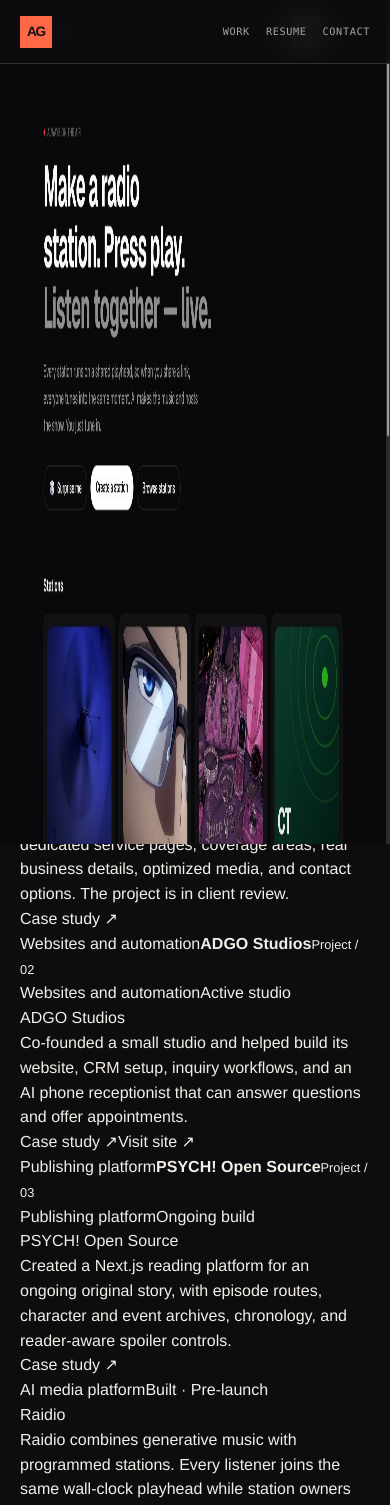
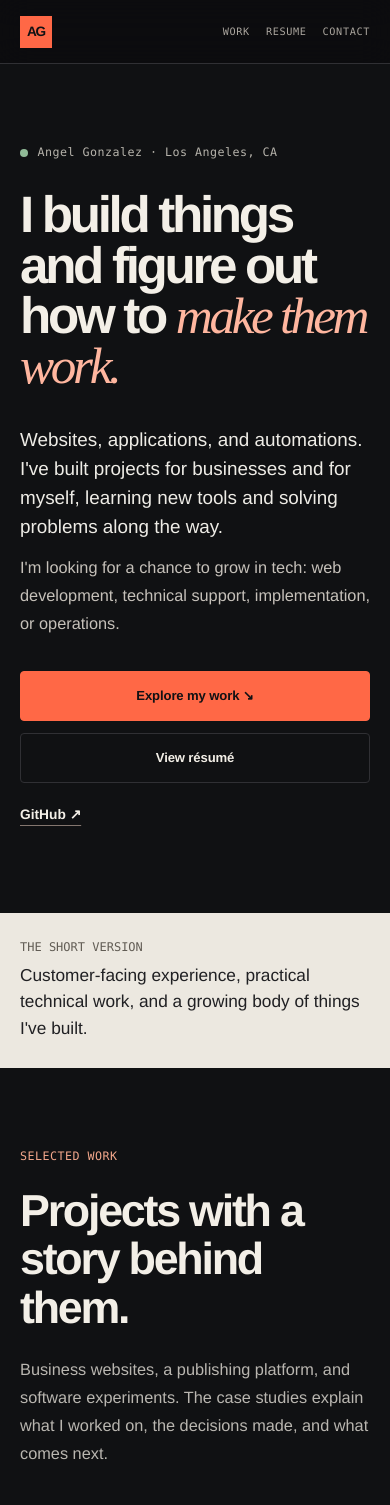
Before and after one commit to hellsangel05/portfolio-site, a Next.js app: page / in a window 390 px wide. Shown: the top 1505 px of the page. Built offline with nearby package versions, Linux system fonts and the light colour scheme.

Commit message:
Style a clean responsive job-search homepage

```diff
--- a/app/globals.css
+++ b/app/globals.css
@@ -1267,3 +1267,95 @@ ul { margin: 0; padding: 0; }
   .resume-role h3 { font-size: 17pt; }
   .resume-products article, .resume-skills article, .earlier-grid article { min-height: 0; break-inside: avoid; padding: 12pt; }
 }
+
+
+/* Job-search portfolio */
+.job-home { background: #101113; }
+.job-home .button { border-radius: 4px; }
+.job-hero { min-height: 690px; padding-block: clamp(5rem, 11vw, 10rem); display: grid; grid-template-columns: minmax(0, 1.5fr) minmax(255px, .65fr); gap: clamp(3rem, 7vw, 8rem); align-items: center; }
+.job-kicker,.job-small-label,.job-other-projects article > div > span { font: .73rem/1.5 var(--mono); color: #b7b4ac; letter-spacing: .04em; }
+.job-kicker { display: flex; align-items: center; gap: .6rem; margin-bottom: 1.8rem; }
+.job-status-dot { width: 8px; height: 8px; border-radius: 50%; background: #91bb98; }
+.job-hero h1 { max-width: 13ch; font-size: clamp(3.6rem, 6.8vw, 7.2rem); line-height: .98; font-weight: 660; letter-spacing: -.065em; margin: 0; }
+.job-hero h1 em { color: #ffb69f; font-family: var(--serif); font-weight: 500; }
+.job-lead { max-width: 43rem; margin: 2.1rem 0 .8rem; color: #eeece6; font-size: clamp(1.18rem, 1.75vw, 1.5rem); line-height: 1.55; }
+.job-sub { max-width: 42rem; color: #c5c0b9; font-size: 1.02rem; line-height: 1.7; }
+.job-actions { display: flex; flex-wrap: wrap; align-items: center; gap: .8rem; margin-top: 2.1rem; }
+.job-simple-link { font-size: .86rem; font-weight: 700; margin-left: .65rem; text-decoration: underline; text-decoration-color: #84766f; text-underline-offset: 6px; }
+.job-hero-aside { border-top: 2px solid var(--accent); padding-top: 1.4rem; }
+.job-hero-aside .job-small-label { text-transform: uppercase; margin-bottom: 1.3rem; }
+.job-aside-list p { display: flex; align-items: baseline; gap: 1rem; border-bottom: 1px solid #393a3e; padding: .95rem 0; margin: 0; font-size: 1.05rem; }
+.job-aside-list span { color: #f5a48c; font: .7rem var(--mono); }
+.job-aside-end { margin: 1.8rem 0 0; color: #bab3ad; font: italic 1.3rem/1.5 var(--serif); }
+.job-band { background: #ece8e0; color: #202023; }
+.job-band .section-shell { padding-block: 1.65rem; display: grid; grid-template-columns: minmax(135px, .23fr) 1fr; align-items: center; gap: 2rem; }
+.job-band span { font: .75rem var(--mono); color: #615c54; text-transform: uppercase; }
+.job-band p { margin: 0; font-size: clamp(1.08rem, 1.9vw, 1.4rem); font-weight: 500; }
+.job-section { padding-block: clamp(5rem, 8vw, 8rem); }
+.job-section-intro { display: grid; grid-template-columns: minmax(0, 1.15fr) minmax(240px, .6fr); align-items: end; gap: 3rem; margin-bottom: 3.2rem; }
+.job-section-intro .job-small-label, .job-about .job-small-label, .job-contact > .job-small-label { color: #f4a88c; text-transform: uppercase; margin-bottom: 1.25rem; }
+.job-section-intro h2, .job-about h2, .job-contact h2 { font-size: clamp(2.8rem, 5vw, 4.9rem); max-width: 15ch; margin: 0; font-weight: 640; letter-spacing: -.05em; line-height: 1.08; }
+.job-section-intro > p { margin: 0; color: #b9b6b0; line-height: 1.72; font-size: 1.02rem; }
+.job-project-grid { display: grid; grid-template-columns: repeat(2, minmax(0, 1fr)); gap: 1.4rem; }
+.job-project-card { display: flex; flex-direction: column; border: 1px solid #3a3b40; background: #1b1c20; border-radius: 7px; overflow: hidden; }
+.job-project-art { height: clamp(240px, 28vw, 375px); position: relative; display: block; overflow: hidden; background: #293138; }
+.job-project-art img { object-fit: cover; transition: transform .45s ease; }
+.job-project-art:hover img { transform: scale(1.03); }
+.job-project-art-text { position: absolute; inset: 0; background: radial-gradient(circle at 75% 22%, #ffffff1d, transparent 42%), linear-gradient(130deg, #193c43, #0e171f 85%); display: flex; flex-direction: column; justify-content: space-between; padding: clamp(1.4rem, 3vw, 2.6rem); }
+.job-card-1 .job-project-art-text { background: radial-gradient(circle at 72% 20%, #ffffff1b, transparent 42%), linear-gradient(130deg, #262e49, #101321 85%); }
+.job-card-2 .job-project-art-text { background: radial-gradient(circle at 72% 20%, #ffffff1b, transparent 42%), linear-gradient(130deg, #522d33, #1d171c 85%); }
+.job-project-art-text span,.job-project-art-text small { font: .73rem var(--mono); color: #d4d6d2; letter-spacing: .03em; }
+.job-project-art-text strong { max-width: 85%; font-size: clamp(2.7rem, 4.2vw, 4.8rem); font-weight: 660; line-height: .98; letter-spacing: -.06em; }
+.job-project-info { display: flex; flex-direction: column; flex: 1; padding: clamp(1.4rem, 3vw, 2.5rem); }
+.job-project-meta { display: flex; flex-wrap: wrap; justify-content: space-between; gap: .8rem; font: .7rem var(--mono); color: #b5b4b1; }
+.job-project-meta span:last-child { color: #f4b09a; }
+.job-project-info h3 { margin: 1.2rem 0 .9rem; font-size: clamp(1.85rem, 2.8vw, 2.8rem); line-height: 1.07; letter-spacing: -.045em; }
+.job-project-info > p { color: #c3c0ba; line-height: 1.72; max-width: 35rem; }
+.job-project-links { display: flex; flex-wrap: wrap; gap: 1.7rem; margin-top: auto; padding-top: 1.2rem; }
+.job-project-links a { font-size: .85rem; font-weight: 700; text-decoration: underline; text-decoration-color: #7b7a79; text-underline-offset: 5px; }
+.job-more { border-top: 1px solid #353638; padding-top: 5rem; }
+.job-other-projects { border-top: 1px solid #36373c; }
+.job-other-projects article { display: grid; grid-template-columns: minmax(200px, .75fr) 1fr 35px; align-items: center; padding: 1.65rem .25rem; border-bottom: 1px solid #36373c; gap: 2rem; }
+.job-other-projects h3 { margin: .45rem 0 0; font-size: clamp(1.5rem, 2.5vw, 2.2rem); letter-spacing: -.04em; }
+.job-other-projects article > p { margin: 0; color: #b9b6b0; line-height: 1.62; }
+.job-more-arrow { font-size: 1.4rem; text-align: right; color: #f8a88b; }
+.job-light { color: #242426; background: #ece8e0; }
+.job-light .job-small-label { color: #a35235; }
+.job-light .job-section-intro > p { color: #56514d; }
+.job-skills { display: grid; grid-template-columns: repeat(3, minmax(0, 1fr)); gap: 2.3rem; }
+.job-skills article { border-top: 1px solid #a9a39b; padding: 2rem 0 1rem; }
+.job-skills h3 { font-size: 1.4rem; letter-spacing: -.025em; margin: 0 0 1rem; }
+.job-skills p { margin: 0; color: #615d57; line-height: 1.7; }
+.job-stack { margin: 2.5rem 0 0; padding-top: 1.6rem; border-top: 1px solid #c5bfb6; color: #524e49; font-size: .95rem; line-height: 1.8; }
+.job-experience-list { border-top: 1px solid #39393e; }
+.job-experience-list article { display: grid; grid-template-columns: minmax(220px, .75fr) 1fr; gap: 3rem; border-bottom: 1px solid #39393e; padding: 2rem 0; }
+.job-experience-list span { font: .72rem var(--mono); color: #f8a88b; }
+.job-experience-list h3 { margin: .45rem 0 0; font-size: 1.5rem; }
+.job-experience-list p { color: #c4c0b9; margin: 0; line-height: 1.8; }
+.job-about { padding-block: clamp(5rem, 10vw, 9rem); background: #232427; }
+.job-about-grid { display: grid; grid-template-columns: 1fr 1fr; gap: 4rem; }
+.job-about-grid > div:last-child { color: #cbc6c0; font-size: 1.06rem; line-height: 1.85; }
+.job-about-grid > div:last-child p { margin-bottom: 1.5rem; }
+.job-contact > p:not(.job-small-label) { max-width: 42rem; margin: 1.5rem 0 0; color: #c1bbb5; font-size: 1.05rem; line-height: 1.75; }
+@media (max-width: 1000px) {
+  .job-hero { grid-template-columns: 1fr; gap: 3rem; min-height: 0; }
+  .job-hero-aside { max-width: 540px; }
+  .job-section-intro { grid-template-columns: 1fr; gap: 1.5rem; }
+  .job-project-art { height: 260px; }
+}
+@media (max-width: 700px) {
+  .job-hero h1 { font-size: clamp(3.2rem, 11vw, 5.3rem); }
+  .job-hero-aside { display: none; }
+  .job-band .section-shell { grid-template-columns: 1fr; gap: .5rem; }
+  .job-project-grid, .job-skills, .job-about-grid { grid-template-columns: 1fr; }
+  .job-project-art { height: 300px; }
+  .job-other-projects article { grid-template-columns: 1fr 32px; gap: .8rem; }
+  .job-other-projects article > p { grid-column: 1 / -1; grid-row: 2; }
+  .job-more-arrow { grid-column: 2; grid-row: 1; }
+  .job-experience-list article { grid-template-columns: 1fr; gap: .7rem; }
+}
+@media (max-width: 460px) {
+  .job-project-art { height: 240px; }
+  .job-hero .job-actions .button { width: 100%; }
+  .job-simple-link { margin: .5rem 0; }
+}
```
